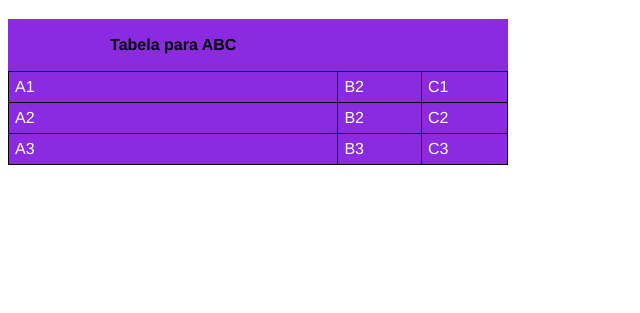
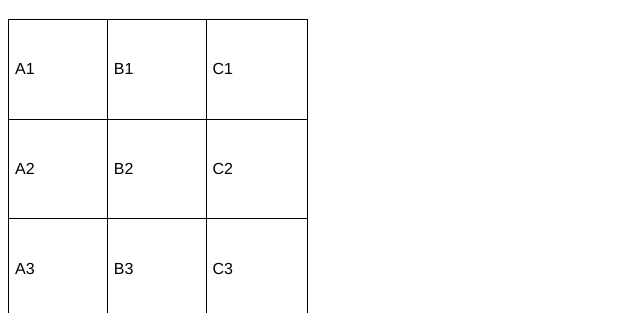
Before and after one commit to caiofalcaodev/html-css, a plain HTML site: page ex13/tabela001.html in a window 1280 px wide. Shown: the part 61-374 px from the top of the page, without its empty margins (0-640 px from the left). Drawn offline with Linux system fonts and the light colour scheme.

Commit message:
atualização de tabelas

```diff
--- a/ex13/tabela001.html
+++ b/ex13/tabela001.html
@@ -9,26 +9,25 @@
             font-family: Helvetica, sans-serif;
         }
         table {
-            width: 500px;
+            width: 300px;
+            height: 300px;
             border-collapse: collapse;
-            background-color: blueviolet;
+            background-color: rgb(255, 255, 255);
         }
         td {
-            color: white;
+            color: rgb(0, 0, 0);
             border: 1px solid black;
-
             padding: 6px;
+            text-align: left;
         }
     </style>
 </head>
 <body>
     <h1>Primeira Tabela</h1>
         <table>
-            <th>
-                <p>Tabela para ABC</p>
             <tr>
                 <td> A1 </td>
-                    <td> B2 </td>
+                <td> B1 </td>
                 <td>C1</td>
             </tr>
             <tr>
@@ -41,7 +40,6 @@
                 <td>B3</td>
                 <td>C3</td>
             </tr>
-            </th>
        </table>
 
 </body>
```
Also changed, not shown: Termos HTML-CSS/Termos HTML Tabelas.txt. Lines whose indentation alone changed are shown as unchanged.
